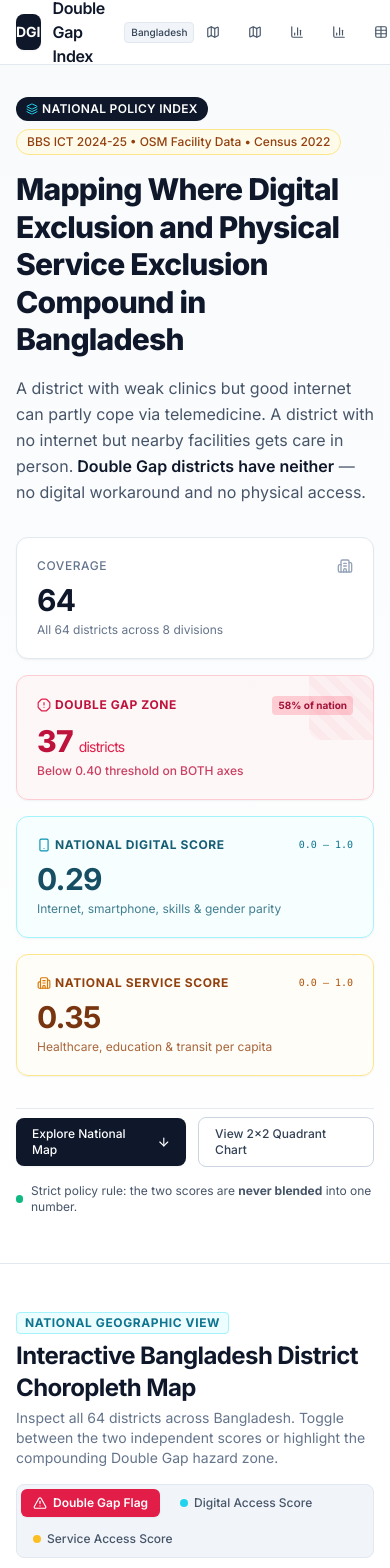
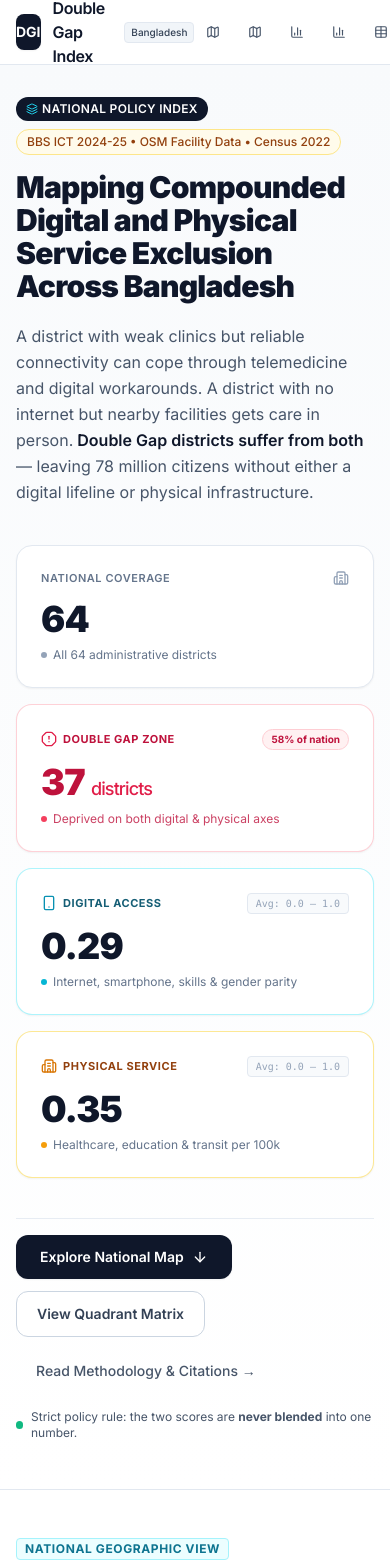
Before and after one commit to mhjayeed715/Double-Gap-Index-DGI, a Next.js app: page / in a window 390 px wide. Shown: the top 1568 px of the page. Built offline with nearby package versions, Linux system fonts and the light colour scheme; no server answers; the database is empty.

Commit message:
style: polish UI layout, typography hierarchy, and fix chart label overflow

```diff
--- a/components/DistrictTable.tsx
+++ b/components/DistrictTable.tsx
@@ -228,10 +228,10 @@ export default function DistrictTable({ districts }: DistrictTableProps) {
           </div>
         </div>
 
-        {/* Data Table */}
-        <div className="overflow-x-auto rounded-xl border border-slate-200 shadow-sm">
+        {/* Data Table with Internal Scroll and Sticky Header */}
+        <div className="overflow-x-auto overflow-y-auto max-h-[680px] rounded-xl border border-slate-200 shadow-sm relative">
           <table className="w-full text-left text-xs text-slate-600 border-collapse">
-            <thead className="bg-slate-100 text-slate-700 uppercase tracking-wider text-[11px] font-semibold border-b border-slate-200 select-none">
+            <thead className="sticky top-0 z-20 bg-slate-100/95 backdrop-blur-sm text-slate-800 uppercase tracking-wider text-[11px] font-bold border-b border-slate-200 select-none shadow-xs">
               <tr>
                 <th
                   onClick={() => handleSort("name")}
--- a/components/Hero.tsx
+++ b/components/Hero.tsx
@@ -29,105 +29,118 @@ export default function Hero({ stats }: HeroProps) {
         </div>
 
         {/* Headline */}
-        <div className="max-w-4xl mb-8">
-          <h1 className="text-3xl sm:text-4xl lg:text-5xl font-extrabold text-slate-900 tracking-tight leading-tight">
-            Mapping Where Digital Exclusion and Physical Service Exclusion Compound in Bangladesh
+        <div className="max-w-6xl mb-10">
+          <h1 className="text-3xl sm:text-5xl lg:text-6xl font-black text-slate-900 tracking-tight leading-[1.1]">
+            Mapping Compounded Digital and Physical Service Exclusion Across Bangladesh
           </h1>
-          <p className="mt-4 text-base sm:text-lg text-slate-600 leading-relaxed max-w-3xl">
-            A district with weak clinics but good internet can partly cope via telemedicine. A district with no internet but nearby facilities gets care in person.
-            <strong className="text-slate-900 font-semibold"> Double Gap districts have neither</strong> — no digital workaround and no physical access.
+          <p className="mt-5 text-base sm:text-xl text-slate-600 leading-relaxed max-w-4xl font-normal">
+            A district with weak clinics but reliable connectivity can cope through telemedicine and digital workarounds. A district with no internet but nearby facilities gets care in person.
+            <strong className="text-slate-900 font-semibold"> Double Gap districts suffer from both</strong> — leaving 78 million citizens without either a digital lifeline or physical infrastructure.
           </p>
         </div>
 
-        {/* Core Metric Cards */}
-        <div className="grid grid-cols-1 sm:grid-cols-2 lg:grid-cols-4 gap-4 mb-8">
+        {/* Core Metric Cards - Unified Cohesive Bento Grid */}
+        <div className="grid grid-cols-1 sm:grid-cols-2 lg:grid-cols-4 gap-4 mb-10">
           {/* Total Districts */}
-          <div className="bg-white p-5 rounded-xl border border-slate-200 shadow-sm hover:border-slate-300 transition-colors">
-            <div className="flex items-center justify-between text-slate-500 mb-2">
-              <span className="text-xs font-medium uppercase tracking-wider">Coverage</span>
+          <div className="bg-white p-6 rounded-2xl border border-slate-200 shadow-sm hover:border-slate-300 hover:shadow-md transition-all duration-200">
+            <div className="flex items-center justify-between text-slate-500 mb-3">
+              <span className="text-[11px] font-semibold uppercase tracking-wider text-slate-500">National Coverage</span>
               <Building2 className="w-4 h-4 text-slate-400" />
             </div>
-            <div className="text-3xl font-bold text-slate-900 tracking-tight">
+            <div className="text-4xl font-black text-slate-900 tracking-tight">
               {stats.totalDistricts}
             </div>
-            <p className="text-xs text-slate-500 mt-1">
-              All 64 districts across 8 divisions
+            <p className="text-xs text-slate-500 mt-2 flex items-center gap-1.5">
+              <span className="w-1.5 h-1.5 rounded-full bg-slate-400" />
+              All 64 administrative districts
             </p>
           </div>
 
           {/* Double Gap Critical Count */}
-          <div className="bg-rose-50/50 p-5 rounded-xl border border-rose-200 shadow-sm relative overflow-hidden">
-            <div className="absolute top-0 right-0 w-16 h-16 pointer-events-none hazard-pattern opacity-40 rounded-bl-xl" />
-            <div className="flex items-center justify-between text-rose-700 mb-2">
-              <span className="text-xs font-bold uppercase tracking-wider flex items-center gap-1">
-                <AlertOctagon className="w-3.5 h-3.5 text-rose-600" />
+          <div className="bg-white p-6 rounded-2xl border border-rose-200/90 shadow-sm hover:border-rose-300 hover:shadow-md transition-all duration-200 relative overflow-hidden">
+            <div className="flex items-center justify-between mb-3">
+              <span className="text-[11px] font-bold uppercase tracking-wider text-rose-700 flex items-center gap-1.5">
+                <AlertOctagon className="w-4 h-4 text-rose-600" />
                 Double Gap Zone
               </span>
-              <span className="text-[10px] font-bold px-1.5 py-0.5 rounded bg-rose-200 text-rose-800">
+              <span className="text-[10px] font-bold px-2 py-0.5 rounded-full bg-rose-50 text-rose-700 border border-rose-200">
                 {stats.doubleGapPercentage}% of nation
               </span>
             </div>
-            <div className="text-3xl font-extrabold text-rose-700 tracking-tight">
-              {stats.doubleGapCount} <span className="text-sm font-normal text-rose-600">districts</span>
+            <div className="text-4xl font-black text-rose-700 tracking-tight">
+              {stats.doubleGapCount} <span className="text-lg font-medium text-rose-600">districts</span>
             </div>
-            <p className="text-xs text-rose-700/80 mt-1 font-medium">
-              Below 0.40 threshold on BOTH axes
+            <p className="text-xs text-rose-700/80 mt-2 flex items-center gap-1.5">
+              <span className="w-1.5 h-1.5 rounded-full bg-rose-500" />
+              Deprived on both digital & physical axes
             </p>
           </div>
 
           {/* Average Digital Access */}
-          <div className="bg-cyan-50/40 p-5 rounded-xl border border-cyan-200 shadow-sm">
-            <div className="flex items-center justify-between text-cyan-800 mb-2">
-              <span className="text-xs font-bold uppercase tracking-wider flex items-center gap-1">
-                <Smartphone className="w-3.5 h-3.5 text-cyan-600" />
-                National Digital Score
+          <div className="bg-white p-6 rounded-2xl border border-cyan-200/90 shadow-sm hover:border-cyan-300 hover:shadow-md transition-all duration-200">
+            <div className="flex items-center justify-between text-cyan-800 mb-3">
+              <span className="text-[11px] font-bold uppercase tracking-wider text-cyan-800 flex items-center gap-1.5">
+                <Smartphone className="w-4 h-4 text-cyan-600" />
+                Digital Access
               </span>
-              <span className="text-[10px] text-cyan-700 font-mono">0.0 – 1.0</span>
+              <span className="text-[10px] font-mono text-slate-400 bg-slate-50 px-2 py-0.5 rounded border border-slate-200">
+                Avg: 0.0 – 1.0
+              </span>
             </div>
-            <div className="text-3xl font-bold text-cyan-900 tracking-tight">
+            <div className="text-4xl font-black text-slate-900 tracking-tight">
               {stats.avgDigitalScore.toFixed(2)}
             </div>
-            <p className="text-xs text-cyan-800/80 mt-1">
+            <p className="text-xs text-slate-500 mt-2 flex items-center gap-1.5">
+              <span className="w-1.5 h-1.5 rounded-full bg-cyan-500" />
               Internet, smartphone, skills & gender parity
             </p>
           </div>
 
           {/* Average Service Access */}
-          <div className="bg-amber-50/40 p-5 rounded-xl border border-amber-200 shadow-sm">
-            <div className="flex items-center justify-between text-amber-800 mb-2">
-              <span className="text-xs font-bold uppercase tracking-wider flex items-center gap-1">
-                <Building2 className="w-3.5 h-3.5 text-amber-600" />
-                National Service Score
+          <div className="bg-white p-6 rounded-2xl border border-amber-200/90 shadow-sm hover:border-amber-300 hover:shadow-md transition-all duration-200">
+            <div className="flex items-center justify-between text-amber-800 mb-3">
+              <span className="text-[11px] font-bold uppercase tracking-wider text-amber-800 flex items-center gap-1.5">
+                <Building2 className="w-4 h-4 text-amber-600" />
+                Physical Service
               </span>
-              <span className="text-[10px] text-amber-700 font-mono">0.0 – 1.0</span>
+              <span className="text-[10px] font-mono text-slate-400 bg-slate-50 px-2 py-0.5 rounded border border-slate-200">
+                Avg: 0.0 – 1.0
+              </span>
             </div>
-            <div className="text-3xl font-bold text-amber-900 tracking-tight">
+            <div className="text-4xl font-black text-slate-900 tracking-tight">
               {stats.avgServiceScore.toFixed(2)}
             </div>
-            <p className="text-xs text-amber-800/80 mt-1">
-              Healthcare, education & transit per capita
+            <p className="text-xs text-slate-500 mt-2 flex items-center gap-1.5">
+              <span className="w-1.5 h-1.5 rounded-full bg-amber-500" />
+              Healthcare, education & transit per 100k
             </p>
           </div>
         </div>
 
-        {/* Action Controls & Methodology Note */}
-        <div className="flex flex-wrap items-center justify-between gap-4 pt-2 border-t border-slate-200/80 text-xs text-slate-500">
-          <div className="flex items-center gap-3">
+        {/* Action CTAs */}
+        <div className="flex flex-wrap items-center justify-between gap-4 pt-4 border-t border-slate-200/80">
+          <div className="flex flex-wrap items-center gap-3">
             <Link
               href="#map-section"
-              className="inline-flex items-center gap-1.5 px-4 py-2 rounded-lg bg-slate-900 text-white font-medium hover:bg-slate-800 transition-colors shadow-sm"
+              className="inline-flex items-center gap-2 px-6 py-3 rounded-xl bg-slate-900 text-white text-sm font-semibold hover:bg-slate-800 transition-all shadow-sm"
             >
               Explore National Map
-              <ArrowDown className="w-3.5 h-3.5" />
+              <ArrowDown className="w-4 h-4" />
             </Link>
             <Link
               href="#quadrant-section"
-              className="inline-flex items-center gap-1.5 px-4 py-2 rounded-lg bg-white border border-slate-300 text-slate-700 font-medium hover:bg-slate-50 transition-colors"
+              className="inline-flex items-center gap-2 px-5 py-3 rounded-xl bg-white border border-slate-300 text-slate-700 text-sm font-semibold hover:bg-slate-50 transition-colors shadow-xs"
             >
-              View 2x2 Quadrant Chart
+              View Quadrant Matrix
+            </Link>
+            <Link
+              href="/methodology"
+              className="inline-flex items-center gap-2 px-5 py-3 rounded-xl text-slate-600 text-sm font-medium hover:text-slate-900 hover:bg-slate-100/80 transition-colors"
+            >
+              Read Methodology & Citations →
             </Link>
           </div>
-          <div className="flex items-center gap-2 text-slate-600">
+          <div className="flex items-center gap-2 text-xs text-slate-600">
             <span className="w-2 h-2 rounded-full bg-emerald-500" />
             <span>Strict policy rule: the two scores are <strong>never blended</strong> into one number.</span>
           </div>
```
Also changed, not shown: components/ChoroplethMap.tsx (+47 -57 lines), components/DivisionBarChart.tsx (+33 -21 lines), components/MLProfiles.tsx (+6 -14 lines), components/Navbar.tsx (+5 -5 lines), components/QuadrantChart.tsx (+35 -34 lines).
